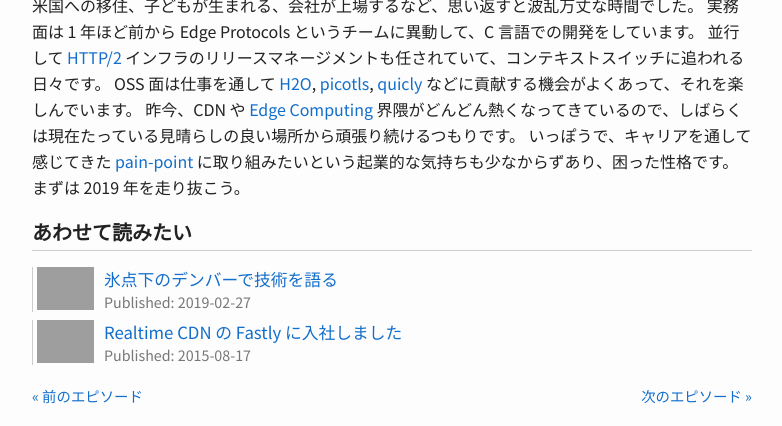
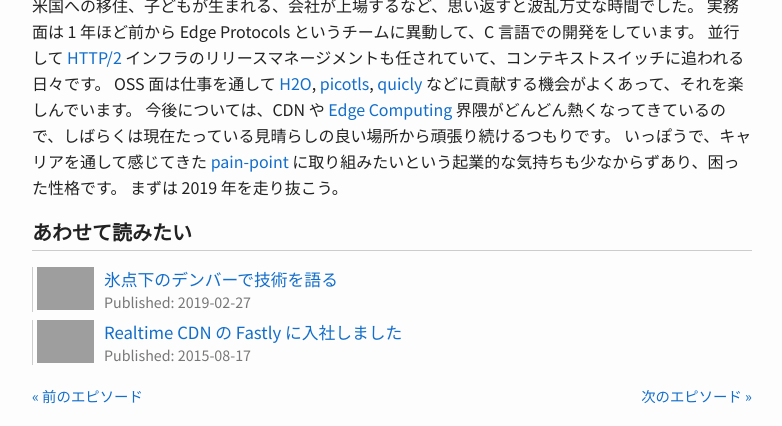
Before and after one commit to toru/ep.torumk.com, a Jekyll site: the page built from _posts/2019-08-19-fastly-year-five.md, in a window 1280 px wide, cut to the strip 725-1151 px from the top of the page. Shown: the whole strip, without its empty margins (248-1030 px from the left). Built offline with Jekyll 4.4.1, drawn with Linux system fonts in a browser that asks for light colours; grey boxes are pictures that could not be loaded.

Commit message:
posts: fix weird grammar

```diff
--- a/_posts/2019-08-19-fastly-year-five.md
+++ b/_posts/2019-08-19-fastly-year-five.md
@@ -21,6 +21,6 @@
 実務面は 1 年ほど前から Edge Protocols というチームに異動して、C 言語での開発をしています。
 並行して [HTTP/2](https://ja.wikipedia.org/wiki/HTTP/2) インフラのリリースマネージメントも任されていて、コンテキストスイッチに追われる日々です。
 OSS 面は仕事を通して [H2O](https://github.com/h2o/h2o), [picotls](https://github.com/h2o/picotls), [quicly](https://github.com/h2o/quicly) などに貢献する機会がよくあって、それを楽しんでいます。
-昨今、CDN や [Edge Computing](https://en.wikipedia.org/wiki/Edge_computing) 界隈がどんどん熱くなってきているので、しばらくは現在たっている見晴らしの良い場所から頑張り続けるつもりです。
+今後については、CDN や [Edge Computing](https://en.wikipedia.org/wiki/Edge_computing) 界隈がどんどん熱くなってきているので、しばらくは現在たっている見晴らしの良い場所から頑張り続けるつもりです。
 いっぽうで、キャリアを通して感じてきた [pain-point](https://www.oxfordlearnersdictionaries.com/us/definition/english/pain-point) に取り組みたいという起業的な気持ちも少なからずあり、困った性格です。
 まずは 2019 年を走り抜こう。
```
